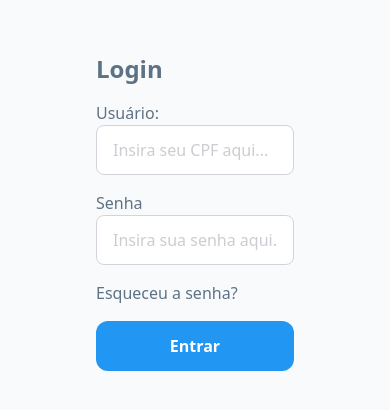
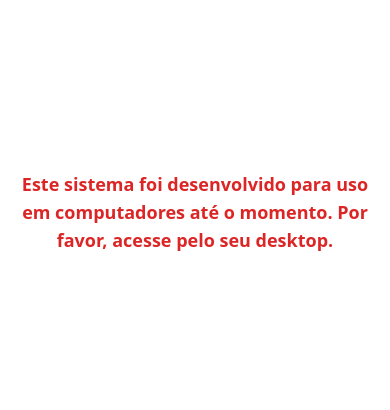
Before and after one commit to vwtorr/front-projeto-clinica, a Next.js app: page / in a window 390 px wide. Shown: the part 210-620 px from the top of the page. Built offline with nearby package versions, Linux system fonts and the light colour scheme; no server answers.

Commit message:
att sobre tela de cadastro de funcionario

```diff
--- a/src/app/employee/[slug]/page.tsx
+++ b/src/app/employee/[slug]/page.tsx
@@ -34,6 +34,7 @@ export default function EmployeerRegistration() {
   const [showConfirm, setShowConfirm] = useState(false);
   const [isSuccessOpen, setIsSuccessOpen] = useState(false);
   const [successMessage, setSuccessMessage] = useState("");
+  const [isSubmitting, setIsSubmitting] = useState(false);
   const [alertOpen, setAlertOpen] = useState(false);
   const [alertMessage, setAlertMessage] = useState("");
 
@@ -71,7 +72,6 @@ export default function EmployeerRegistration() {
     }
   };
 
-
   const submitForm = useCallback((event: any) => {
     event.preventDefault();
     setShowConfirm(true);
@@ -80,9 +80,6 @@ export default function EmployeerRegistration() {
 
   const handleConfirmedSubmit = useCallback(async () => {
     try {
-
-      setShowConfirm(false);
-
       if (!token || !employee) return;
 
       if (employee?.document.length !== 11) {
@@ -92,7 +89,6 @@ export default function EmployeerRegistration() {
       }
 
       if (employeeId === "new") {
-        // Verifica se já existe usuário com o mesmo CPF/document E mesmo role_id
         const existingUsers = await searchRegisterUser(token, "users", employee.document);
 
         const cpfJaExiste = existingUsers?.data?.some(
@@ -111,6 +107,7 @@ export default function EmployeerRegistration() {
         if (newEmployee.status !== 201) {
           setSuccessMessage("Erro ao criar funcionário.");
           setIsSuccessOpen(true);
+          setShowConfirm(false);
           return;
         }
 
@@ -131,11 +128,12 @@ export default function EmployeerRegistration() {
         await createEmployeeData(token, newEmployeeData);
 
         setSuccessMessage("Funcionário cadastrado com sucesso!");
+        setIsSuccessOpen(true);
+        setShowConfirm(false);
 
       } else {
         const id = Number(employeeId);
 
-        // ✅ Verifica se já existe usuário com o mesmo CPF/document e mesmo role_id, mas ID diferente
         const existingUsers = await searchRegisterUser(token, "users", employee.document);
 
         const cpfJaExiste = existingUsers?.data?.find(
@@ -143,7 +141,7 @@ export default function EmployeerRegistration() {
         );
 
         if (cpfJaExiste) {
-          console.log("Usuário encontrado:", cpfJaExiste);  // Só pra garantir
+          console.log("Usuário encontrado:", cpfJaExiste);
 
           let roleMessage = "";
 
@@ -154,7 +152,7 @@ export default function EmployeerRegistration() {
           } else if (cpfJaExiste.roleId === 3) {
             roleMessage = "Já existe um paciente cadastrado com esse CPF.";
           } else {
-            roleMessage = "Já existe um usuário cadastrado com esse CPF.)";
+            roleMessage = "Já existe um usuário cadastrado com esse CPF.";
           }
 
           setAlertMessage(roleMessage);
@@ -194,10 +192,10 @@ export default function EmployeerRegistration() {
         } else {
           setSuccessMessage("Erro ao atualizar funcionário.");
         }
+
+        setIsSuccessOpen(true);
+        setShowConfirm(false);
       }
-
-      setIsSuccessOpen(true);
-      setShowConfirm(false);
     } catch (error) {
       console.log(error);
       setSuccessMessage("Erro ao salvar dados.");
@@ -219,6 +217,7 @@ export default function EmployeerRegistration() {
     createPositions,
     searchRegisterUser,
   ]);
+
 
 
   const handleLoadingData = useCallback(async () => {
--- a/src/app/page.tsx
+++ b/src/app/page.tsx
@@ -2,36 +2,50 @@
 import Image from "next/image";
 import Login from "@/assets/image-login.png";
 import { useAuth } from "@/context/auth";
-import { FormEvent, use, useState } from "react";
+import { FormEvent, useEffect, useState } from "react";
 import { useRouter } from "next/navigation";
-
 
 export default function Home() {
   const { signIn, setCookies } = useAuth();
   const router = useRouter();
   const [username, setUsername] = useState("");
   const [password, setPassword] = useState("");
-  const [errorLogin, setErrorLogin] = useState(false)
+  const [errorLogin, setErrorLogin] = useState(false);
+  const [isMobile, setIsMobile] = useState(false);
+
   const handleSubmit = async (e: FormEvent) => {
     e.preventDefault();
     try {
-      const userData = {
-        email:username, password
-      }
+      const userData = { email: username, password };
       const response: any = await signIn(userData);
 
-      if (response.status != 200 || response.data.access_token == null) {
+      if (response.status !== 200 || response.data.access_token == null) {
         setErrorLogin(true);
         return;
       }
 
       setCookies(response.data.access_token);
-
       router.push("/exams");
     } catch (error) {
       console.error("Erro ao fazer login:", error);
     }
   };
+
+  // Detectar mobile com largura de tela
+  useEffect(() => {
+    const isMobileDevice = window.innerWidth < 1024; // abaixo de 1024px (breakpoint do Tailwind para xl)
+    setIsMobile(isMobileDevice);
+  }, []);
+
+  if (isMobile) {
+    return (
+      <div className="flex items-center justify-center h-screen px-4 text-center">
+        <p className="text-lg font-semibold text-red-600">
+          Este sistema foi desenvolvido para uso em computadores até o momento. Por favor, acesse pelo seu desktop.
+        </p>
+      </div>
+    );
+  }
 
   return (
     <div className="bg-gray-50 grid grid-cols-1 xl:grid-cols-2 items-center">
@@ -54,7 +68,7 @@ export default function Home() {
               id="username"
               value={username}
               onChange={(e) => setUsername(e.target.value)}
-              className={`${errorLogin ? "!border-red-500": ""} custom-input`}
+              className={`${errorLogin ? "!border-red-500" : ""} custom-input`}
               autoComplete="off"
               placeholder="Insira seu CPF aqui..."
             />
@@ -66,26 +80,20 @@ export default function Home() {
               id="password"
               value={password}
               onChange={(e) => setPassword(e.target.value)}
-              className={`${errorLogin ? "!border-red-500": ""} custom-input`}
+              className={`${errorLogin ? "!border-red-500" : ""} custom-input`}
               autoComplete="off"
               placeholder="Insira sua senha aqui..."
             />
           </label>
-
-          <a
-            href="#"
-            className="text-custom-link no-underline hover:underline"
-          >
+          <a href="#" className="text-custom-link no-underline hover:underline">
             Esqueceu a senha?
           </a>
-          <button
-            type="submit"
-            className="custom-button"
-          >
+          <button type="submit" className="custom-button">
             Entrar
           </button>
           {errorLogin && (
-            <p className="font-bold !text-red-600 text-center text-xl">Usuário e/ou senha incorretos.
+            <p className="font-bold !text-red-600 text-center text-xl">
+              Usuário e/ou senha incorretos.
             </p>
           )}
         </form>
--- a/src/components/confirmation-box/index.tsx
+++ b/src/components/confirmation-box/index.tsx
@@ -5,6 +5,7 @@ type ConfirmationBoxProps = {
   message: string;
   onConfirm: () => void;
   onCancel: () => void;
+  isLoading?: boolean;
 };
 
 export default function ConfirmationBox({
```
